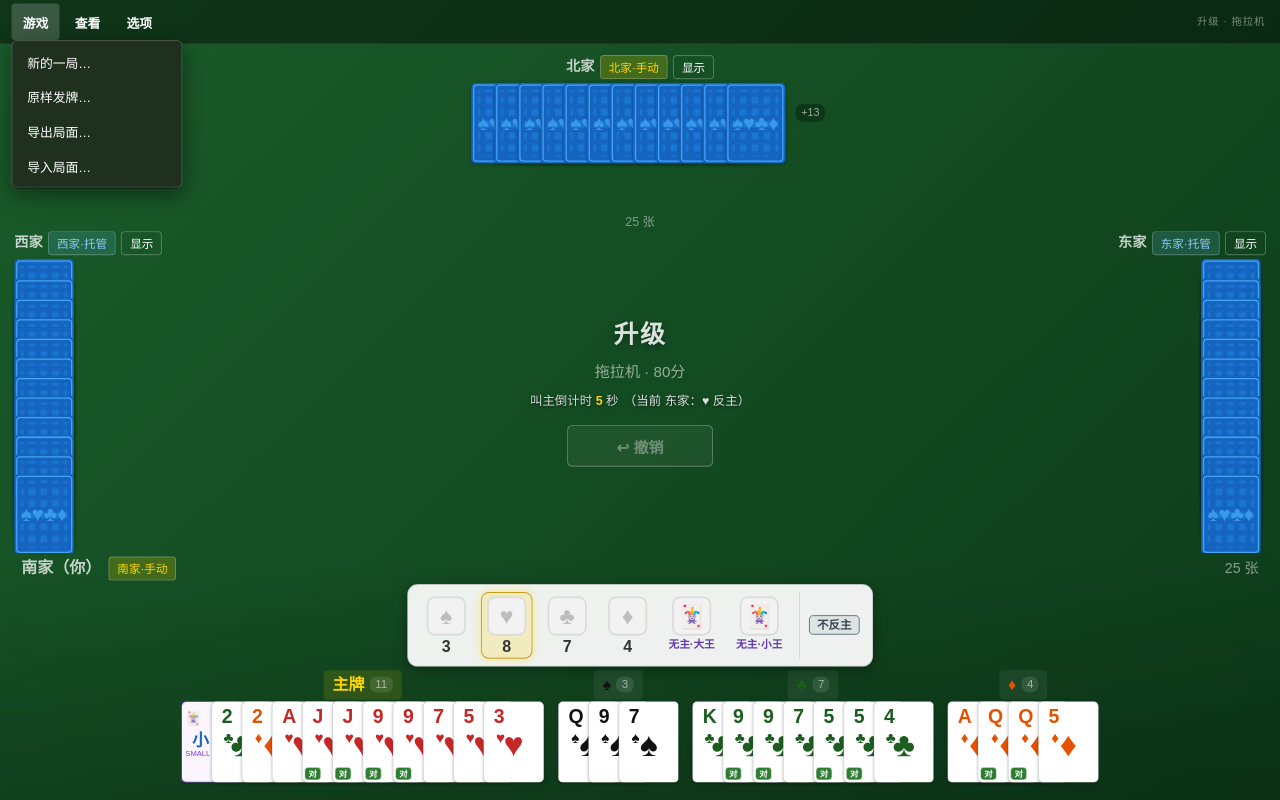
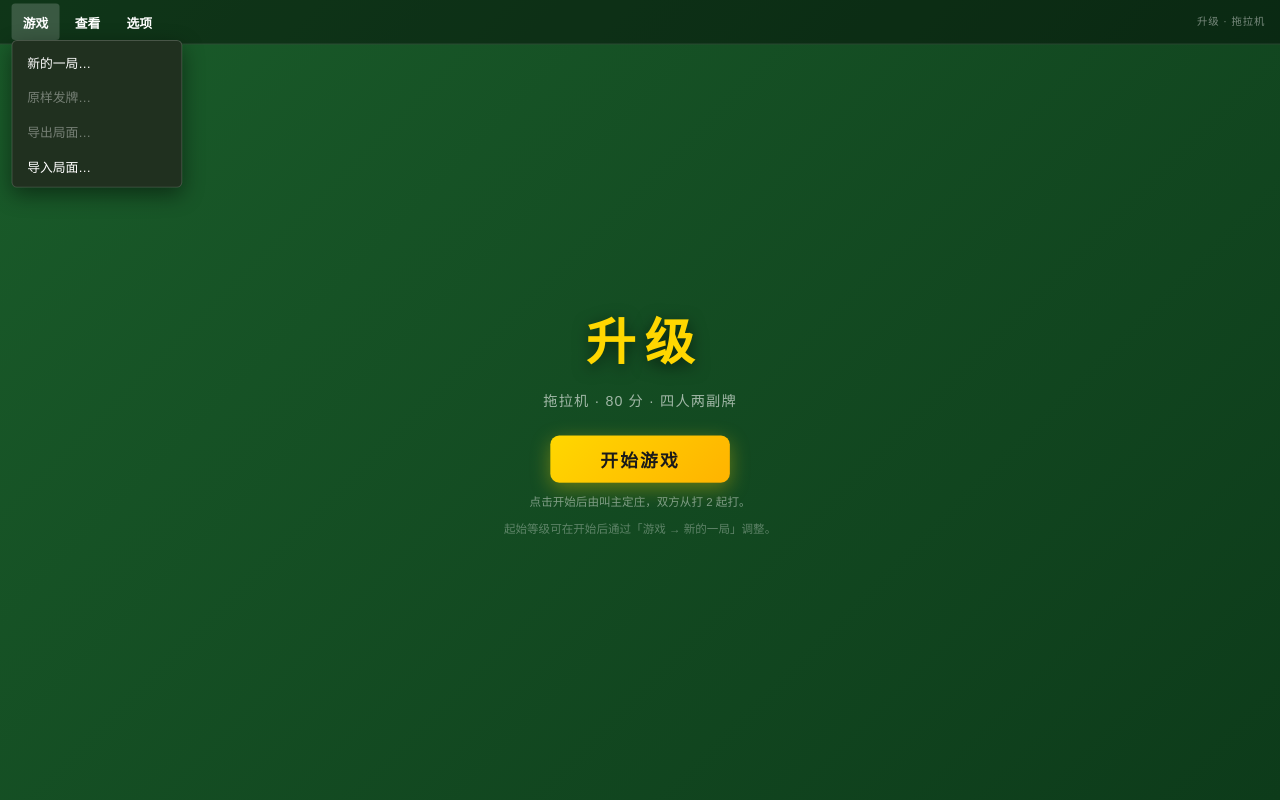
Before and after one commit to HiddenTesla/shengji, a React (Vite) app: page / in a window 1280 px wide. Both pictures are taken after a click on the button "游戏". Built offline with nearby package versions, Linux system fonts and the light colour scheme.

Commit message:
页面载入时不开始新游戏

```diff
--- a/src/App.tsx
+++ b/src/App.tsx
@@ -252,6 +252,8 @@ function App() {
   const uiScaleStyle = useUiScale();
 
   // ---- 游戏状态 ----
+  /** 是否已开始游戏：载入页面时停在开始界面，点「开始游戏」才发牌 */
+  const [started, setStarted] = useState(false);
   const [hands, setHands] = useState<Hands | null>(null);
   const [selectedIndices, setSelectedIndices] = useState<Set<number>>(new Set());
   const [animatingCardIds, setAnimatingCardIds] = useState<Set<string>>(new Set());
@@ -584,6 +586,8 @@ function App() {
     importedStateRef.current = null;
     presetBankerRef.current = presetBanker;
     initialBankerRef.current = initialBanker;
+    // 发牌 = 正式开局（从开始界面进入对局、「下一局」、原样发牌都走这里）
+    setStarted(true);
 
     let nextHands: Hands;
     let nextBottom: Card[];
@@ -1303,21 +1307,69 @@ function App() {
   // 浏览器只显示自带的通用提示文案（无法自定义内容）；
   // 需同时 preventDefault 并设置 returnValue，旧版浏览器只看 returnValue。
   useEffect(() => {
+    // 还没开始游戏（开始界面）时不需要阻拦刷新：没有任何进度会丢
+    if (!started) return;
     const onBeforeUnload = (event: BeforeUnloadEvent) => {
       event.preventDefault();
       event.returnValue = '';
     };
     window.addEventListener('beforeunload', onBeforeUnload);
     return () => window.removeEventListener('beforeunload', onBeforeUnload);
-  }, []);
-
-  // ---- 初始发牌 ----
-  useMemo(() => {
-    if (!hands) startNewGame();
-  }, []);
+  }, [started]);
+
+  // ---- 顶部菜单栏（开始界面与对局中共用） ----
+  // 还没开局时（开始界面）菜单仍保留：可开新局 / 导入局面 / 看规则 / 调速度；
+  // 依赖「本局已发牌」的项（原样发牌 / 导出局面 / 出牌记录 / 记牌器）由 hasActiveRound 置灰。
+  const menuBar = (
+    <MenuBar
+      onNewGame={() => {
+        setDraftRules(rules);
+        setDraftStartLevel(startLevel);
+        setConfirmNewGame(true);
+      }}
+      onRedealSameCards={() => setConfirmRedeal(true)}
+      onViewRules={() => setShowRules(true)}
+      onViewPlayLog={() => openPlayLog('plays')}
+      onExportState={() => setStateExportOpen(true)}
+      onImportState={() => setStateImportOpen(true)}
+      onViewTracker={() => setShowTracker(true)}
+      gameSpeed={gameSpeed}
+      onChangeSpeed={setGameSpeed}
+      hasActiveRound={started}
+    />
+  );
+
+  // ---- 开始界面内容（载入页面后先不开始新游戏，等玩家点「开始游戏」） ----
+  // 注意：它渲染在主页面的 `.app` 里（菜单栏与各种弹窗始终可用）。
+  const startScreen = (
+    <div className="start-screen">
+      <div className="start-screen__title">
+        升级
+      </div>
+      <div className="start-screen__subtitle">
+        拖拉机 · 80 分 · 四人两副牌
+      </div>
+      <button
+        type="button"
+        className="start-screen__button"
+        onClick={() => startNewGame()}
+      >
+        开始游戏
+      </button>
+      <div className="start-screen__hint">
+        点击开始后由叫主定庄，双方从打 {RANK_NAME[startLevel]} 起打。
+      </div>
+      <div className="start-screen__hint start-screen__hint--dim">
+        起始等级可在开始后通过「游戏 → 新的一局」调整。
+      </div>
+    </div>
+  );
 
   // ---- 渲染 ----
-  if (!hands) return null;
+  if (started && !hands) return null;
+
+  /** 渲染期手牌：开始界面（未发牌）时按空手牌处理 */
+  const shownHands = hands ?? EMPTY_HANDS;
 
   const isBidding = phase === GamePhase.BiddingTrump;
   const isDealing = phase === GamePhase.Dealing;
@@ -1438,6 +1490,7 @@ function App() {
 
   function applyImportedState(state: ParsedGameState) {
     importedStateRef.current = state;
+    setStarted(true);
     presetBankerRef.current = state.banker;
     initialBankerRef.current = state.banker;
     fullHandsRef.current = null;
@@ -1546,7 +1599,7 @@ function App() {
   const showBottomPlayBar = turnIsManual
     && (playingTurn === PlayerPosition.South || playingTurn === PlayerPosition.North);
 
-  const handForDisplay = hands.S;
+  const handForDisplay = shownHands.S;
 
   const canSelectHand = (
     (isBurying && banker === PlayerPosition.South && !bankerIsAuto)
@@ -1559,7 +1612,7 @@ function App() {
 
   const buryFlat = isBurying
     ? groupCardsForDisplay(
-      banker ? hands[banker] : [],
+      banker ? shownHands[banker] : [],
       trumpSuit,
       levelRank,
     ).flatMap(g => g.cards)
@@ -1571,21 +1624,21 @@ function App() {
   // 出牌：已选牌（含自动选中的必出牌）+ 合法性
   const playFlat = isPlaying
     ? groupCardsForDisplay(
-      playState && playingTurn ? hands[playingTurn] : [],
+      playState && playingTurn ? shownHands[playingTurn] : [],
       trumpSuit,
       levelRank,
     ).flatMap(g => g.cards)
     : [];
   const forcedPlayIndices = isPlaying && playState && turnIsManual
     && !playState.trick.complete
-    ? forcedFollowIndicesOf(hands[playState.turn], playState.trick, trumpSuit, levelRank)
+    ? forcedFollowIndicesOf(shownHands[playState.turn], playState.trick, trumpSuit, levelRank)
     : new Set<number>();
   const effectiveSelectedIndices = forcedPlayIndices.size === 0
     ? selectedIndices
     : new Set([...selectedIndices, ...forcedPlayIndices]);
   const selectedPlayCards = playFlat.filter((_, i) => effectiveSelectedIndices.has(i));
   const playValidation = isPlaying && playState
-    ? validatePlay(playState, hands[playState.turn], selectedPlayCards, trumpSuit, levelRank)
+    ? validatePlay(playState, shownHands[playState.turn], selectedPlayCards, trumpSuit, levelRank)
     : null;
   const selectedCanBeatCurrent = playValidation?.ok && playState
     ? canBeatCurrentPlay(playState, selectedPlayCards, trumpSuit, levelRank)
@@ -1628,21 +1681,14 @@ function App() {
   return (
     <div className="app" style={uiScaleStyle}>
       {/* ---- 顶部菜单栏 ---- */}
-      <MenuBar onNewGame={() => {
-        setDraftRules(rules);
-        setDraftStartLevel(startLevel);
-        setConfirmNewGame(true);
-      }}
-        onRedealSameCards={() => setConfirmRedeal(true)}
-        onViewRules={() => setShowRules(true)}
-        onViewPlayLog={() => openPlayLog('plays')}
-        onExportState={() => setStateExportOpen(true)}
-        onImportState={() => setStateImportOpen(true)}
-        onViewTracker={() => setShowTracker(true)}
-        gameSpeed={gameSpeed}
-        onChangeSpeed={setGameSpeed}
-      />
-
+      {menuBar}
+
+      {/* ---- 未开局：开始界面（菜单栏保留在顶部） ---- */}
+      {!started && startScreen}
+
+      {/* ---- 对局界面：发牌后才渲染（开始界面不显示等级面板 / 牌桌） ---- */}
+      {started && (
+        <>
       {/* ---- 左上角：双方等级（打几 / 级牌） ---- */}
       <div className="level-panel">
         <div className="level-panel__col">
@@ -1809,7 +1855,7 @@ function App() {
       <div className="stage">
         <OpponentHand
           position={PlayerPosition.North}
-          cards={hands.N}
+          cards={shownHands.N}
           levelRank={levelRank}
           trumpSuit={trumpSuit}
           faceUp={visibility.N}
@@ -1835,7 +1881,7 @@ function App() {
         <div className="table__west">
           <OpponentHand
             position={PlayerPosition.West}
-            cards={hands.W}
+            cards={shownHands.W}
             levelRank={levelRank}
             trumpSuit={trumpSuit}
             faceUp={visibility.W}
@@ -2037,7 +2083,7 @@ function App() {
         <div className="table__east">
           <OpponentHand
             position={PlayerPosition.East}
-            cards={hands.E}
+            cards={shownHands.E}
             levelRank={levelRank}
             trumpSuit={trumpSuit}
             faceUp={visibility.E}
@@ -2112,7 +2158,7 @@ function App() {
           {!isBurying && showBar && (
             <BiddingBar
               player={PlayerPosition.South}
-              hand={hands.S}
+              hand={shownHands.S}
               levelRank={levelRank}
               current={bidState.current}
               canAct={barCanAct}
@@ -2160,6 +2206,10 @@ function App() {
         </div>
       )}
 
+        </>
+      )}
+
+      {/* 以下弹窗 / 对话框两种界态都要渲染（开始界面也能「新的一局」「导入局面」等） */}
       {/* 出牌记录：菜单「查看」= 仅出牌；结算 = 完整日志 + 导出 */}
       <PlayLogDialog
         open={playLogOpen}
--- a/src/components/MenuBar.tsx
+++ b/src/components/MenuBar.tsx
@@ -25,6 +25,8 @@ interface MenuBarProps {
   gameSpeed: number;
   /** 选择速度档位（「选项 → 游戏速度」，不需要弹框） */
   onChangeSpeed: (level: number) => void;
+  /** 是否已有本局（已发过牌）：false = 开始界面，依赖本局的菜单项置灰 */
+  hasActiveRound?: boolean;
 }
 
 /**
@@ -32,10 +34,12 @@ interface MenuBarProps {
  * 绝对定位的浮层直接用 `top: var(--menu-bar-offset)`。
  */
 
-function MenuItem({ onClick, checked, children }: {
+function MenuItem({ onClick, checked, disabled, children }: {
   onClick: () => void;
   /** 传入时按「单选」项渲染（前面带勾） */
   checked?: boolean;
+  /** 不可用（如开始界面里需要已有牌局的项） */
+  disabled?: boolean;
   children: ReactNode;
 }) {
   const isRadio = checked !== undefined;
@@ -43,6 +47,7 @@ function MenuItem({ onClick, checked, children }: {
     <button
       role={isRadio ? 'menuitemradio' : 'menuitem'}
       aria-checked={isRadio ? checked : undefined}
+      disabled={disabled}
       className={checked ? 'menu-bar__item menu-bar__item--checked' : 'menu-bar__item'}
       onClick={onClick}
     >
@@ -68,6 +73,7 @@ export default function MenuBar({
   onViewTracker,
   gameSpeed,
   onChangeSpeed,
+  hasActiveRound = true,
 }: MenuBarProps) {
   const [openMenu, setOpenMenu] = useState<MenuKey | null>(null);
   const rootRef = useRef<HTMLDivElement>(null);
@@ -122,10 +128,16 @@ export default function MenuBar({
             <MenuItem onClick={() => closeThen(onNewGame)}>
               新的一局…
             </MenuItem>
-            <MenuItem onClick={() => closeThen(onRedealSameCards)}>
+            <MenuItem
+              disabled={!hasActiveRound}
+              onClick={() => closeThen(onRedealSameCards)}
+            >
               原样发牌…
             </MenuItem>
-            <MenuItem onClick={() => closeThen(onExportState)}>
+            <MenuItem
+              disabled={!hasActiveRound}
+              onClick={() => closeThen(onExportState)}
+            >
               导出局面…
             </MenuItem>
             <MenuItem onClick={() => closeThen(onImportState)}>
@@ -147,10 +159,16 @@ export default function MenuBar({
 
         {openMenu === 'view' && (
           <div role="menu" className="menu-bar__dropdown">
-            <MenuItem onClick={() => closeThen(onViewPlayLog)}>
+            <MenuItem
+              disabled={!hasActiveRound}
+              onClick={() => closeThen(onViewPlayLog)}
+            >
               出牌记录…
             </MenuItem>
-            <MenuItem onClick={() => closeThen(onViewTracker)}>
+            <MenuItem
+              disabled={!hasActiveRound}
+              onClick={() => closeThen(onViewTracker)}
+            >
               记牌器…
             </MenuItem>
             <MenuItem onClick={() => closeThen(onViewRules)}>
--- a/src/styles/components/_menu-bar.scss
+++ b/src/styles/components/_menu-bar.scss
@@ -116,6 +116,13 @@
     background: $color-menu-hover;
   }
 
+  /* 不可用（开始界面里需要已有牌局的项） */
+  &:disabled {
+    opacity: 0.38;
+    cursor: default;
+    background: transparent;
+  }
+
   /* 单选类条目（如游戏速度）：当前项加粗 */
   &--checked {
     font-weight: 700;
--- /dev/null
+++ b/src/styles/components/_start-screen.scss
@@ -0,0 +1,68 @@
+// ============================================================
+// StartScreen —— 载入页面后的开始界面（不自动开局）
+// ============================================================
+
+@use '../tokens' as *;
+
+.start-screen {
+  display: flex;
+  flex: 1;
+  flex-direction: column;
+  align-items: center;
+  justify-content: center;
+  gap: 12px;
+  padding: 24px;
+  text-align: center;
+}
+
+.start-screen__title {
+  font-size: 56px;
+  font-weight: 800;
+  letter-spacing: 0.18em;
+  text-indent: 0.18em;
+  color: $color-gold;
+  text-shadow: 0 4px 18px rgba(0, 0, 0, 0.55);
+}
+
+.start-screen__subtitle {
+  font-size: 16px;
+  letter-spacing: 0.08em;
+  color: $text-on-dark-muted;
+}
+
+.start-screen__button {
+  margin-top: 14px;
+  padding: 12px 56px;
+  font-family: inherit;
+  font-size: 20px;
+  font-weight: 700;
+  letter-spacing: 0.12em;
+  cursor: pointer;
+  border: none;
+  border-radius: 10px;
+  background: linear-gradient(135deg, $color-gold, $color-gold-deep);
+  color: $color-text-strong;
+  box-shadow: 0 6px 22px rgba(255, 215, 0, 0.35);
+
+  &:hover {
+    filter: brightness(1.06);
+  }
+
+  &:active {
+    transform: translateY(1px);
+  }
+
+  &:focus-visible {
+    outline: 2px solid #fff;
+    outline-offset: 3px;
+  }
+}
+
+.start-screen__hint {
+  font-size: 13px;
+  color: $text-on-dark-dim;
+
+  &--dim {
+    color: rgba(255, 255, 255, 0.32);
+  }
+}
--- a/src/styles/main.scss
+++ b/src/styles/main.scss
@@ -5,6 +5,7 @@
 
 @use 'base';
 @use 'components/app';
+@use 'components/start-screen';
 @use 'components/menu-bar';
 @use 'components/play-bar';
 @use 'components/player-mode-button';
```
